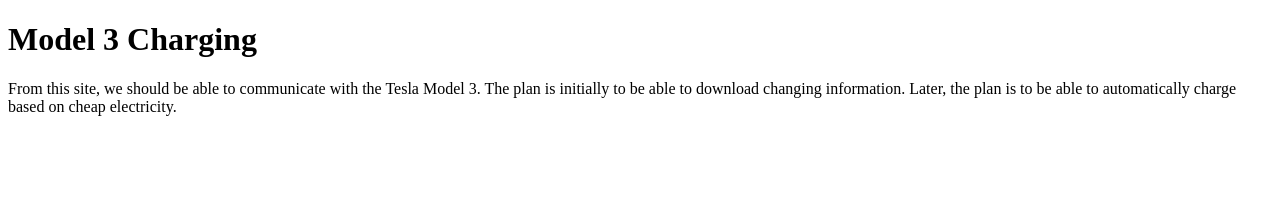
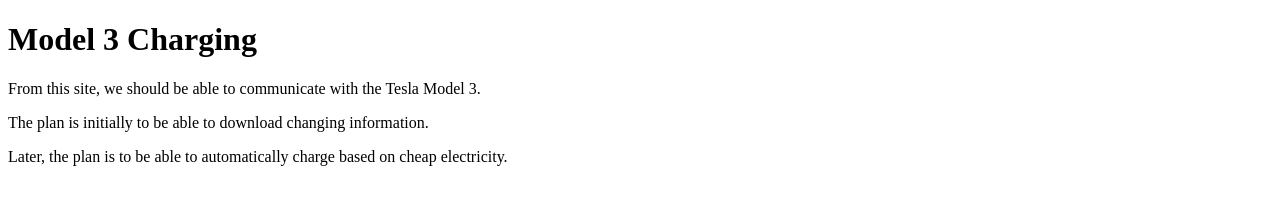
Before and after one commit to RPLSAzure/Model3Charging, a plain HTML site: page index.html in a window 1280 px wide. Drawn offline with Linux system fonts and the light colour scheme.

Commit message:
Update index.html

```diff
--- a/index.html
+++ b/index.html
@@ -4,7 +4,9 @@
 
 <h1>Model 3 Charging</h1>
 
-<p>From this site, we should be able to communicate with the Tesla Model 3. The plan is initially to be able to download changing information. Later, the plan is to be able to automatically charge based on cheap electricity.</p>
+<p>From this site, we should be able to communicate with the Tesla Model 3.</p>
+<p>The plan is initially to be able to download changing information.</p>
+<p>Later, the plan is to be able to automatically charge based on cheap electricity.</p>
 
 </body>
 </html>
```
